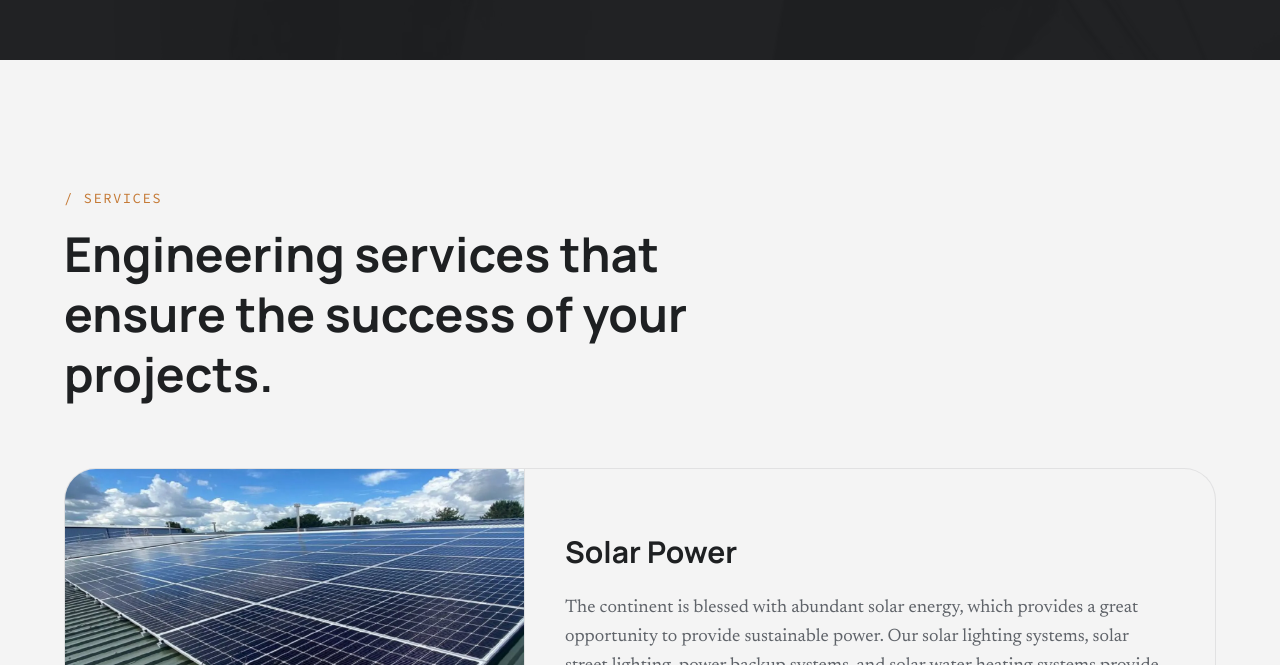
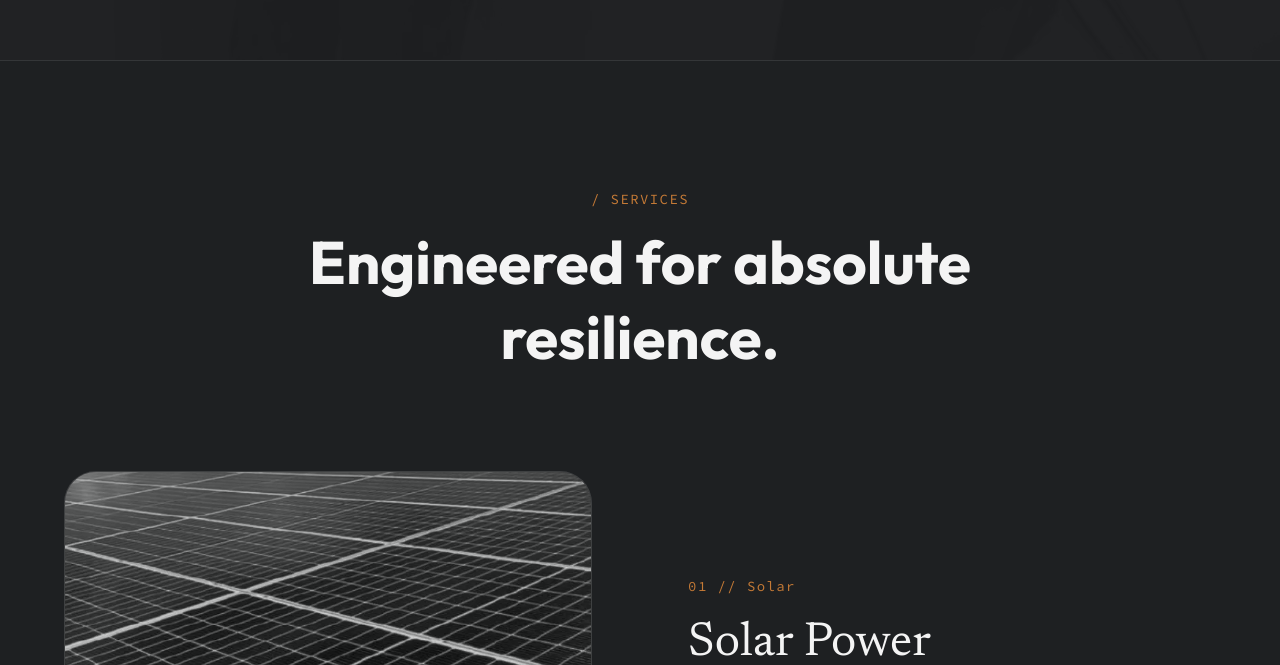
Before and after one commit to Paulvitalis200/greenovex-test, a React (Vite) app: page / in a window 1280 px wide. Shown: the part 2135-2800 px from the top of the page. Built offline with nearby package versions, Linux system fonts and the light colour scheme.

Commit message:
feat: enhance mobile navigation and refactor services layout to parallax

```diff
--- a/src/pages/RevampedHome.tsx
+++ b/src/pages/RevampedHome.tsx
@@ -1,7 +1,7 @@
 import { useEffect, useRef, useState } from 'react';
 import { gsap } from 'gsap';
 import { ScrollTrigger } from 'gsap/ScrollTrigger';
-import { ArrowRight, Phone, Mail, MapPin, X, ChevronDown } from 'lucide-react';
+import { ArrowRight, Phone, Mail, MapPin, X, ChevronDown, Menu } from 'lucide-react';
 import { Link } from 'react-router-dom';
 import Modal from 'react-modal';
 
@@ -32,6 +32,7 @@ const TEAM = [
 
 const Navbar = () => {
   const navRef = useRef<HTMLElement>(null);
+  const [mobileMenuOpen, setMobileMenuOpen] = useState(false);
 
   useEffect(() => {
     const handleScroll = () => {
@@ -48,7 +49,9 @@ const Navbar = () => {
   }, []);
 
   return (
-    <nav ref={navRef} className="fixed top-6 left-1/2 -translate-x-1/2 z-50 transition-all duration-300 rounded-full px-6 py-3 flex items-center gap-8 bg-transparent text-background">
+    <>
+      <div className="fixed top-4 md:top-6 left-0 right-0 z-50 flex justify-center px-4 md:px-0 pointer-events-none">
+        <nav ref={navRef} className="pointer-events-auto transition-all duration-300 w-full md:w-auto rounded-2xl md:rounded-full px-4 md:px-6 py-3 flex items-center justify-between md:justify-center gap-4 md:gap-8 bg-transparent text-background">
           <Link to="/" className="link-lift flex items-center justify-center p-1">
             <img src="/static/images/Greenovex-individual-green.svg" alt="Greenovex Logo" className="w-8 h-8" />
           </Link>
@@ -59,10 +62,36 @@ const Navbar = () => {
             <a href="#team" className="link-lift">Team</a>
             <a href="#contact" className="link-lift">Contact</a>
           </div>
-      <a href="#services" className="btn-magnetic bg-accent text-background px-5 py-2 text-sm font-semibold hover:bg-accent/90">
+          <a href="#services" className="hidden md:inline-flex btn-magnetic bg-accent text-background px-5 py-2 text-sm font-semibold hover:bg-accent/90">
             View Services
           </a>
+          <button
+            className="md:hidden p-2 text-current"
+            onClick={() => setMobileMenuOpen(true)}
+          >
+            <Menu size={24} />
+          </button>
         </nav>
+      </div>
+
+      {mobileMenuOpen && (
+        <div className="fixed inset-0 z-[60] bg-primary text-background flex flex-col p-6 animate-[fadeIn_0.2s_ease-out]">
+          <div className="flex justify-between items-center mb-16">
+            <img src="/static/images/Greenovex-individual-green.svg" alt="Greenovex Logo" className="w-10 h-10" />
+            <button onClick={() => setMobileMenuOpen(false)} className="p-2 text-background/50 hover:text-accent transition-colors">
+              <X size={32} />
+            </button>
+          </div>
+          <div className="flex flex-col gap-8 text-3xl font-display font-medium px-4">
+            <a href="#about" onClick={() => setMobileMenuOpen(false)} className="hover:text-accent transition-colors">About Us</a>
+            <a href="#services" onClick={() => setMobileMenuOpen(false)} className="hover:text-accent transition-colors">Services</a>
+            <a href="#projects" onClick={() => setMobileMenuOpen(false)} className="hover:text-accent transition-colors">Projects</a>
+            <a href="#team" onClick={() => setMobileMenuOpen(false)} className="hover:text-accent transition-colors">Team</a>
+            <a href="#contact" onClick={() => setMobileMenuOpen(false)} className="hover:text-accent transition-colors">Contact</a>
+          </div>
+        </div>
+      )}
+    </>
   );
 };
 
@@ -241,28 +270,83 @@ const Philosophy = () => {
 };
 
 const ServicesSection = () => {
+  const sectionRef = useRef<HTMLElement>(null);
+
+  useEffect(() => {
+    const ctx = gsap.context(() => {
+      const items = gsap.utils.toArray<HTMLElement>('.service-item');
+
+      items.forEach((item) => {
+        const image = item.querySelector('.service-parallax-image');
+
+        // Parallax image effect
+        gsap.fromTo(image,
+          { y: '-15%' },
+          {
+            y: '15%',
+            ease: 'none',
+            scrollTrigger: {
+              trigger: item,
+              start: 'top bottom',
+              end: 'bottom top',
+              scrub: true
+            }
+          }
+        );
+
+        // Reveal animation
+        gsap.from(item, {
+          scrollTrigger: {
+            trigger: item,
+            start: 'top 75%',
+          },
+          y: 50,
+          opacity: 0,
+          duration: 1,
+          ease: 'power3.out'
+        });
+      });
+    }, sectionRef);
+    return () => ctx.revert();
+  }, []);
+
   return (
-    <section id="services" className="py-32 px-8 md:px-16 bg-background">
+    <section id="services" ref={sectionRef} className="py-32 px-8 md:px-16 bg-primary text-background border-t border-background/10">
       <div className="max-w-7xl mx-auto">
-        <div className="mb-16">
+        <div className="mb-24 text-center flex flex-col items-center">
           <h3 className="font-mono uppercase tracking-widest text-accent text-sm mb-4">/ Services</h3>
-          <h2 className="text-4xl md:text-5xl font-sans font-bold text-primary max-w-2xl leading-tight">
-            Engineering services that ensure the success of your projects.
+          <h2 className="text-4xl md:text-5xl lg:text-6xl font-display font-bold text-background leading-tight max-w-3xl">
+            Engineered for absolute resilience.
           </h2>
         </div>
 
-        <div className="grid grid-cols-1 gap-12">
-          {SERVICES.map((service, index) => (
-            <div key={service.id} className="group relative bg-background border border-steel/10 rounded-[2rem] overflow-hidden flex flex-col md:flex-row hover:border-accent/50 transition-colors duration-500">
-              <div className="w-full md:w-2/5 h-64 md:h-auto overflow-hidden relative border-b md:border-b-0 md:border-r border-steel/10">
-                <img src={service.image} alt={service.title} className="w-full h-full object-cover transition-transform duration-700 group-hover:scale-105" />
+        <div className="space-y-32">
+          {SERVICES.map((service, index) => {
+            const isEven = index % 2 === 0;
+            return (
+              <div key={service.id} className={`service-item flex flex-col gap-12 lg:gap-24 items-center ${isEven ? 'lg:flex-row' : 'lg:flex-row-reverse'}`}>
+
+                {/* Image Block */}
+                <div className="w-full lg:w-1/2 aspect-[4/3] lg:aspect-square overflow-hidden rounded-[2rem] bg-background/5 relative group border border-background/10">
+                  <img
+                    src={service.image}
+                    alt={service.title}
+                    className="service-parallax-image absolute top-[-15%] left-0 w-full h-[130%] object-cover grayscale opacity-80 group-hover:grayscale-0 group-hover:opacity-100 transition-all duration-700"
+                  />
+                  <div className="absolute inset-0 bg-primary/20 mix-blend-overlay group-hover:opacity-0 transition-opacity duration-700"></div>
                 </div>
-              <div className="w-full md:w-3/5 p-10 flex flex-col justify-center">
-                <h3 className="text-3xl font-bold font-sans text-primary mb-6">{service.title}</h3>
-                <p className="text-steel/80 text-base md:text-lg font-serif leading-relaxed">{service.desc}</p>
+
+                {/* Text Block */}
+                <div className="w-full lg:w-1/2 flex flex-col justify-center">
+                  <div className="text-accent font-mono text-sm tracking-widest mb-6">0{index + 1} // {service.category}</div>
+                  <h3 className="text-3xl md:text-4xl lg:text-5xl font-serif text-background mb-8">{service.title}</h3>
+                  <p className="text-background/70 text-lg lg:text-xl font-sans leading-relaxed">
+                    {service.desc}
+                  </p>
                 </div>
               </div>
-          ))}
+            );
+          })}
         </div>
       </div>
     </section>
```
Lines whose indentation alone changed are shown as unchanged.
